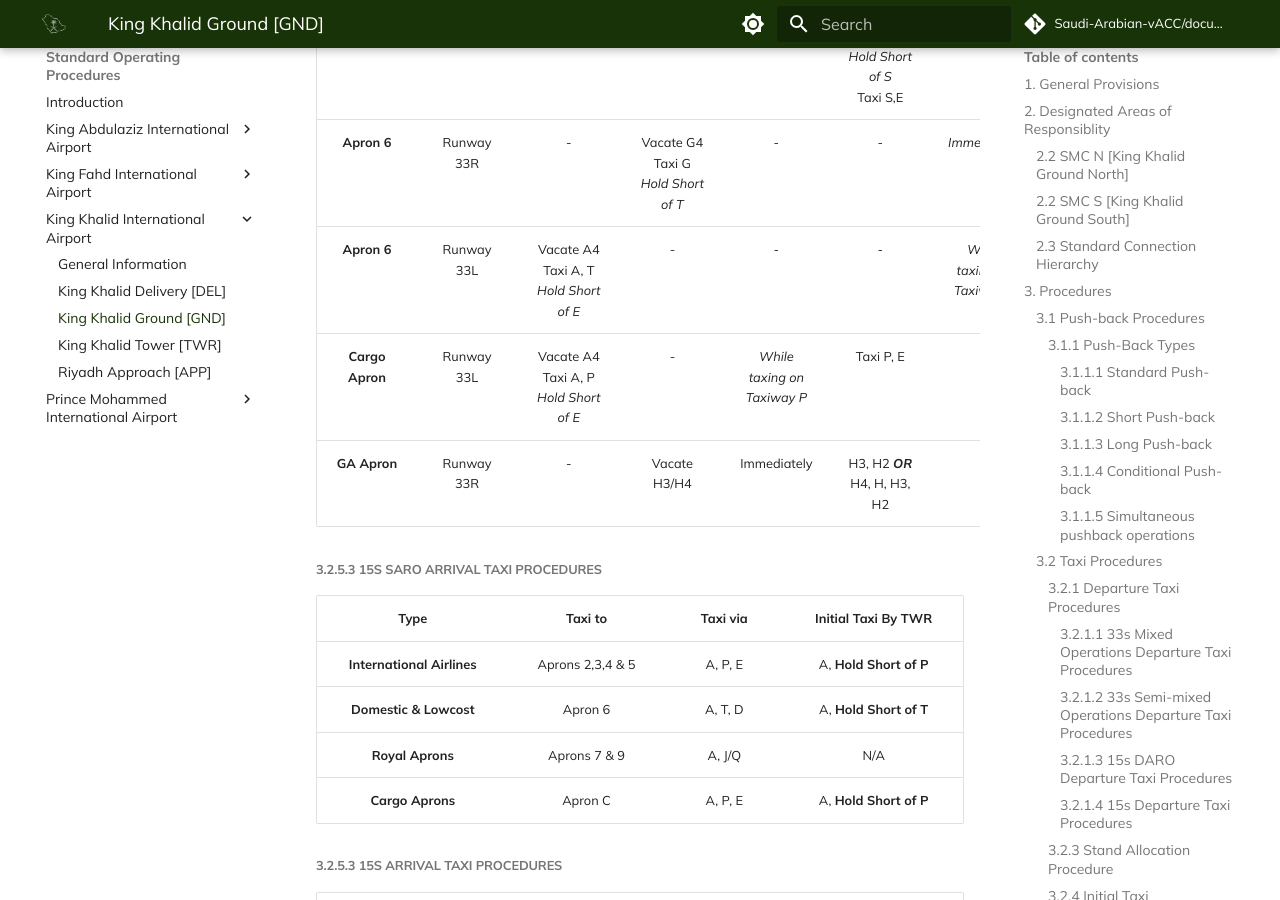
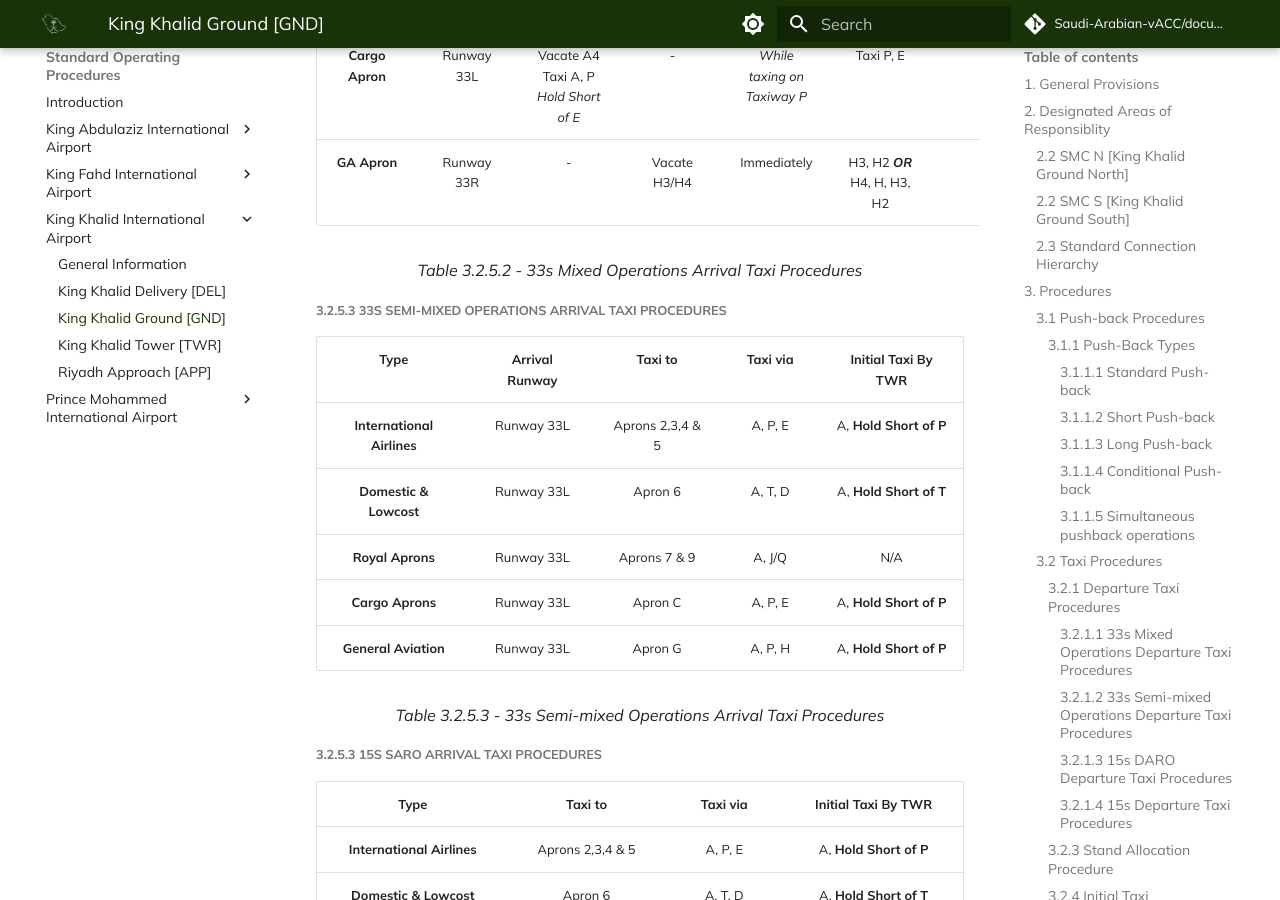
Before and after one commit to Saudi-Arabian-vACC/Documentation-Site, an MkDocs documentation site: the page built from docs/Standard Operating Procedures/King Khalid International Airport/03-ground.md, in a window 1280 px wide and 900 px high, scrolled down 10968 px. Built offline with MkDocs 1.6.1 and Material for MkDocs 9.7.7, drawn with Linux system fonts in a browser that asks for light colours; comment, search, counter and statistics services are not loaded; some of the changed text lies outside the part shown.

Commit message:
Update 03-ground.md

```diff
--- a/docs/Standard Operating Procedures/King Khalid International Airport/03-ground.md
+++ b/docs/Standard Operating Procedures/King Khalid International Airport/03-ground.md
@@ -181,12 +181,12 @@
 
 ##### 3.2.1.4 15s Departure Taxi Procedures
 
-|         **Type**         |    **Taxi to**   |            **Taxi via**            |   **Initial Taxi By TWR**  |
-|:------------------------:|:----------------:|:----------------------------------:|:--------------------------:|
-|**International Airlines**| Aprons 2,3,4 & 5 |               A, P, E              |   A, **Hold Short of P**   |
-|  **Domestic & Lowcost**  |      Apron 6     |               A, T, D              |   A, **Hold Short of T**   |
-|     **Royal Aprons**     |    Aprons 7 & 9  |               A, J/Q               |             N/A            |
-|     **Cargo Aprons**     |      Apron C     |               A, P, E              |   A, **Hold Short of P**   |
+|       **Apron**      | **Holding Point(s)** | **Apron Exit Taxiway(s)** | **Taxi via** | **Handoff to Tower** |
+|:--------------------:|:--------------------:|:-------------------------:|:------------:|:--------------------:|
+| **Aprons 2,3,4 & 5** |         G7/G        |            T,R,S           |    T/R/S, G  |      _Passing P_     |
+|      **Apron 6**     |         G7/G        |             V/U            |     V/U, G   |      _Passing P_     |
+|      **Apron C**     |         G7/G        |              N             |       N      |      _Immediate_     |
+|      **Apron G**     |          H4         |              H3            |   H3, H, H4  |     _Taxing on H_    |
 
 
 ---
@@ -252,6 +242,22 @@
 |   **Apron 6**   |     Runway 33L     |  Vacate A4<br>Taxi A, T<br>*Hold Short of E* |                     -                     |              -              |                                     -                                    | _While taxing on Taxiway T_ | Taxi T, D ***OR*** Taxi T, F, U |
 | **Cargo Apron** |     Runway 33L     |  Vacate A4<br>Taxi A, P<br>*Hold Short of E* |                     -                     | _While taxing on Taxiway P_ |                                 Taxi P, E                                |              -              |                -                |
 |   **GA Apron**  |     Runway 33R     |                       -                      |                Vacate H3/H4               |         Immediately         |                      H3, H2 ***OR*** H4, H, H3, H2                       |              -              |                -                |
+<p style="text-align: center; font-style: italic;">
+Table 3.2.5.2 - 33s Mixed Operations Arrival Taxi Procedures
+</p>
+
+##### 3.2.5.3 33s Semi-mixed Operations Arrival Taxi Procedures
+
+|             **Type**          | **Arrival Runway** |    **Taxi to**   |            **Taxi via**            |   **Initial Taxi By TWR**  |
+|:-----------------------------:|:------------------:|:----------------:|:----------------------------------:|:--------------------------:|
+|   **International Airlines**  |     Runway 33L     | Aprons 2,3,4 & 5 |              A, P, E               |   A, **Hold Short of P**   |
+|      **Domestic & Lowcost**   |     Runway 33L     |      Apron 6     |              A, T, D               |   A, **Hold Short of T**   |
+|         **Royal Aprons**      |     Runway 33L     |   Aprons 7 & 9   |              A, J/Q                |             N/A            |
+|         **Cargo Aprons**      |     Runway 33L     |      Apron C     |              A, P, E               |   A, **Hold Short of P**   |
+|      **General Aviation**     |     Runway 33L     |      Apron G     |              A, P, H               |   A, **Hold Short of P**   |
+<p style="text-align: center; font-style: italic;">
+Table 3.2.5.3 - 33s Semi-mixed Operations Arrival Taxi Procedures
+</p>
 
 ##### 3.2.5.3 15s SARO Arrival Taxi Procedures
 
```
Also changed, not shown: other parts of docs/Standard Operating Procedures/King Khalid International Airport/03-ground.md (+0 -10 lines).
